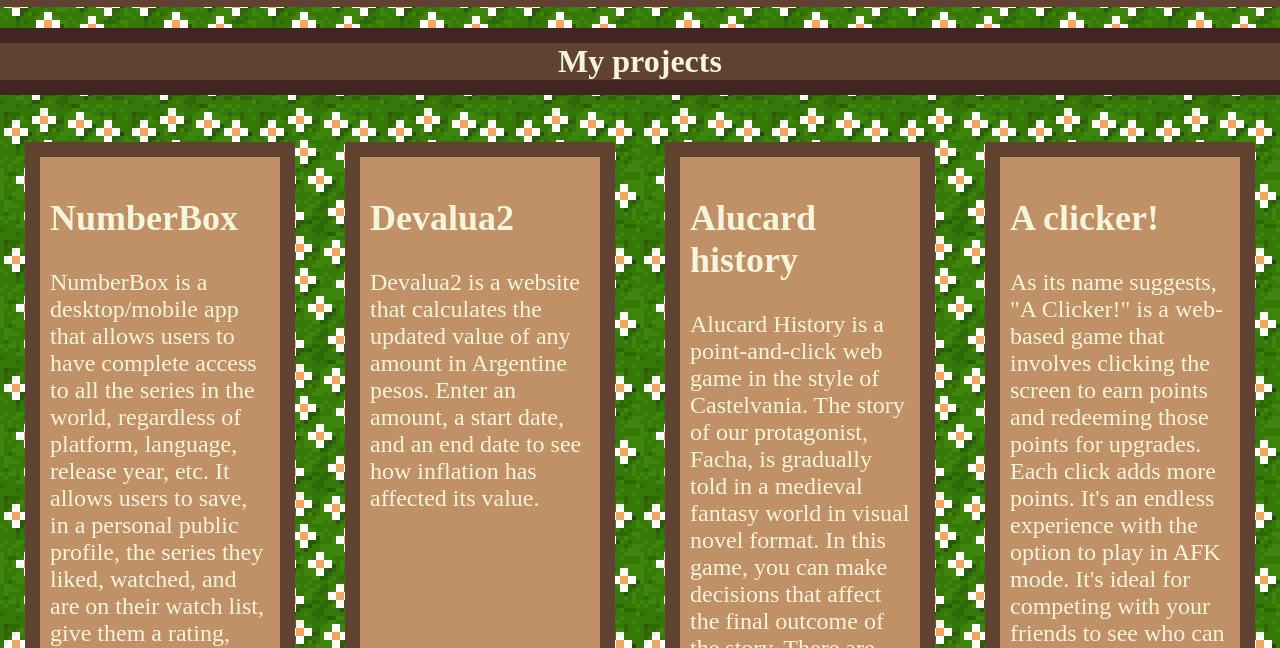
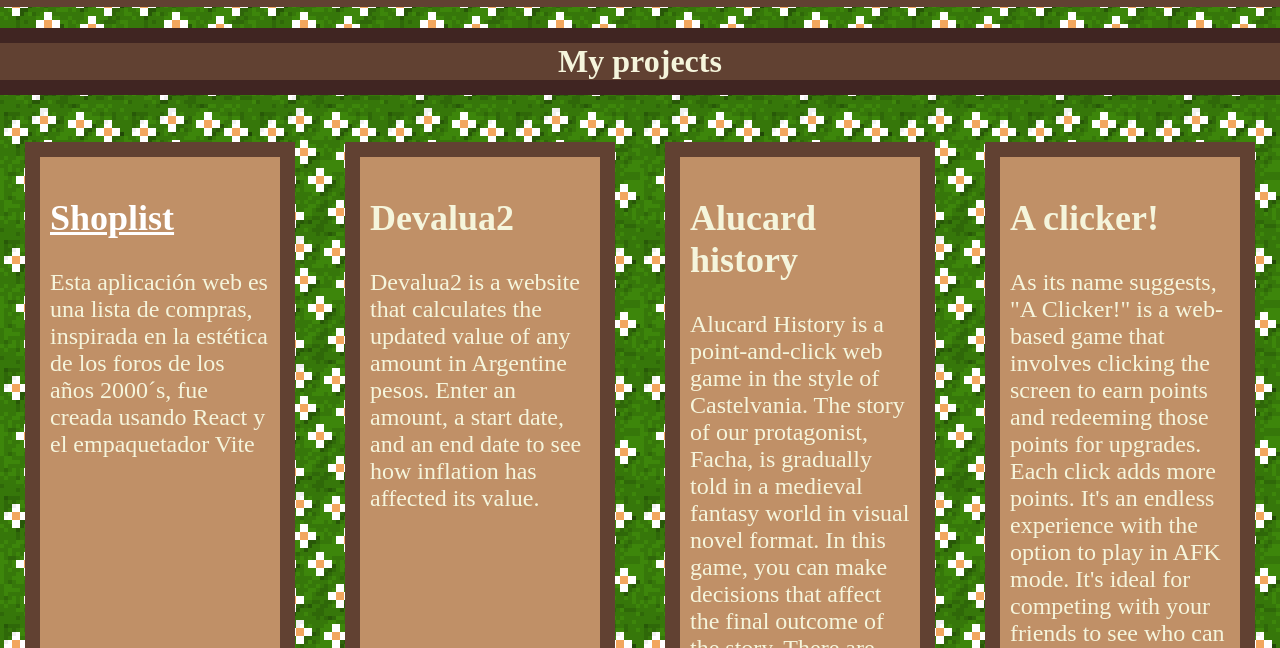
Before and after one commit to chafitita/portafolio, a plain HTML site: page sections/portfolio.html in a window 1280 px wide. Shown: the part 152-800 px from the top of the page. Drawn offline with Linux system fonts and the light colour scheme.

Commit message:
shoplist update

```diff
--- a/sections/portfolio.html
+++ b/sections/portfolio.html
@@ -37,13 +37,10 @@
     <h1>My projects</h1>
     <div class="contenedor">
         <section class="box">
-            <h2>NumberBox</h2>
-            <p>NumberBox is a desktop/mobile app that allows users to have complete access to all the series in the
-                world, regardless of platform, language, release year, etc. It allows users to save, in a personal
-                public profile, the series they liked, watched, and are on their watch list, give them a rating, and,
-                most interestingly, write a review that anyone can read. This application is designed to be useful when
-                searching for and deciding which series to watch, since the ratings and reviews are publicly available,
-                without taking into account reviews and critics' scores.</p>
+            <h2><a href="https://shoplist-2000s.netlify.app/">Shoplist</a></h2>
+            <p>Esta aplicación web es una lista de compras, inspirada en la estética de los foros de los años 2000´s, fue
+                creada usando React y el empaquetador Vite
+            </p>
         </section>
         <section class="box">
             <h2>Devalua2</h2>
```
